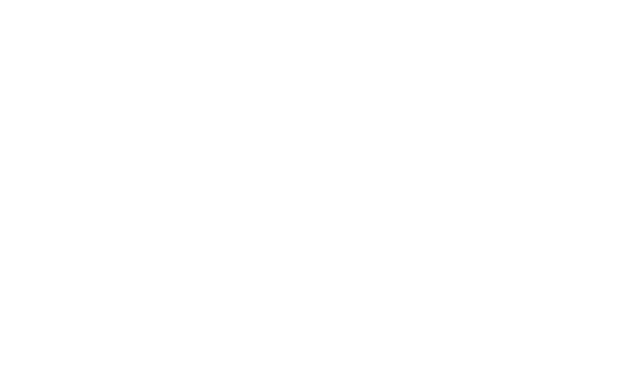
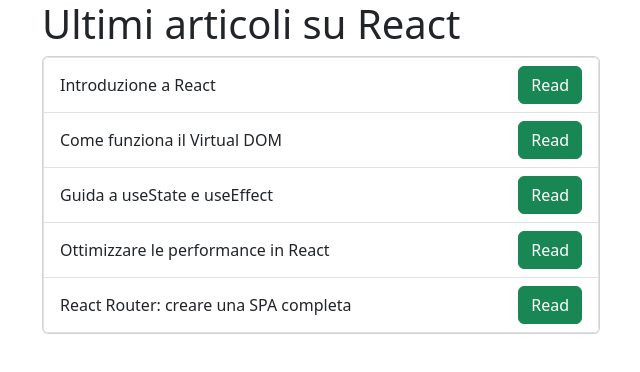
Before and after one commit to giuseppepetrazzuolo6/react-form, a React (Vite) app: page / in a window 1280 px wide. Shown: the top 372 px of the page, without its empty margins (319-959 px from the left). Built offline with nearby package versions, Linux system fonts and the light colour scheme.

Commit message:
added array of articles and made it dynamic on the page

```diff
--- a/src/App.jsx
+++ b/src/App.jsx
@@ -1,9 +1,51 @@
 function App() {
+
+  const articles = [
+    {
+      id: 1,
+      title: "Introduzione a React"
+    },
+    {
+      id: 2,
+      title: "Come funziona il Virtual DOM"
+    },
+    {
+      id: 3,
+      title: "Guida a useState e useEffect"
+    },
+    {
+      id: 4,
+      title: "Ottimizzare le performance in React"
+    },
+    {
+      id: 5,
+      title: "React Router: creare una SPA completa"
+    }
+  ];
 
 
   return (
     <>
+      <div className="container">
+        <div className="col-6 mx-auto">
+          <h1 className="display-6">Ultimi articoli su React</h1>
+          <div className="card">
+            <ul class="list-group">
+              {
+                articles.map(item =>
+                  <li class="list-group-item d-flex justify-content-between align-items-center">
+                    {item.title}
+                    <button className="btn btn-success">Read</button>
+                  </li>
+                )
 
+              }
+
+            </ul>
+
+          </div>
+        </div>
+      </div>
     </>
   )
 }
```
